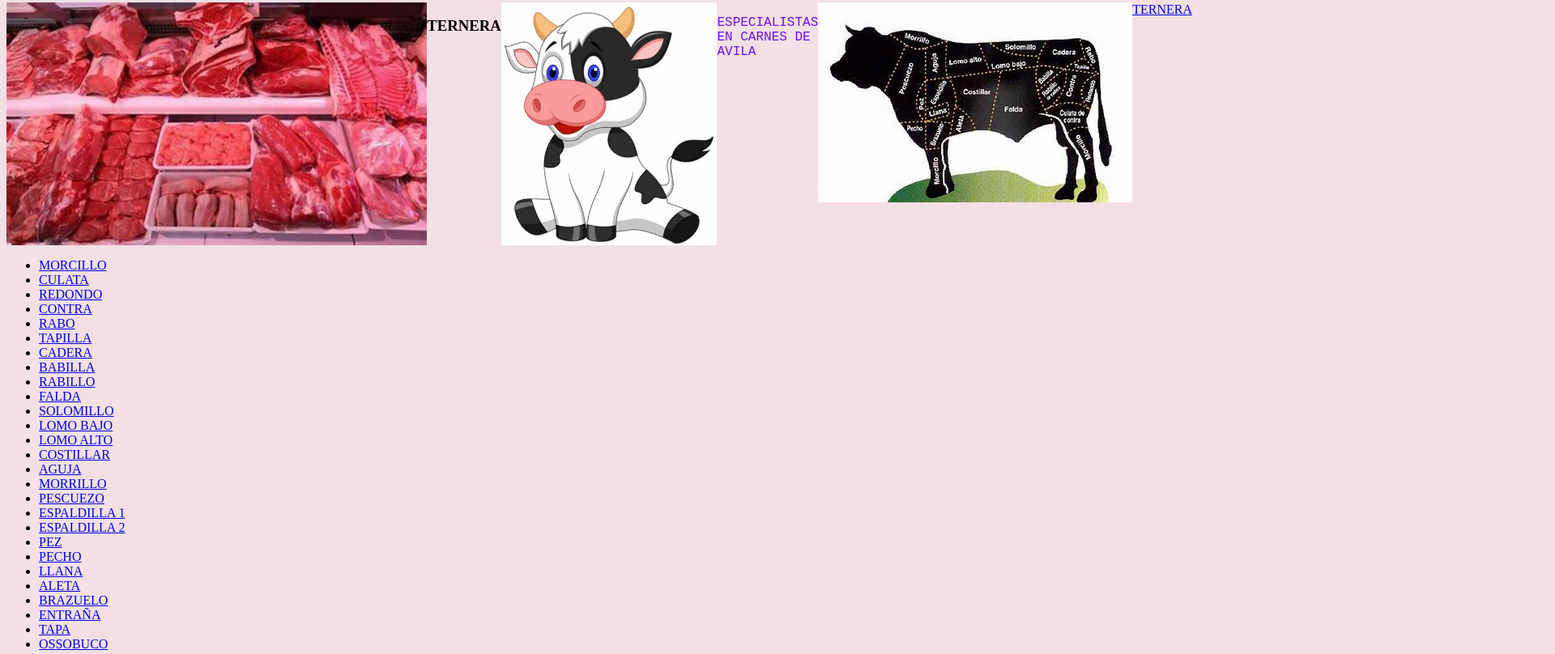
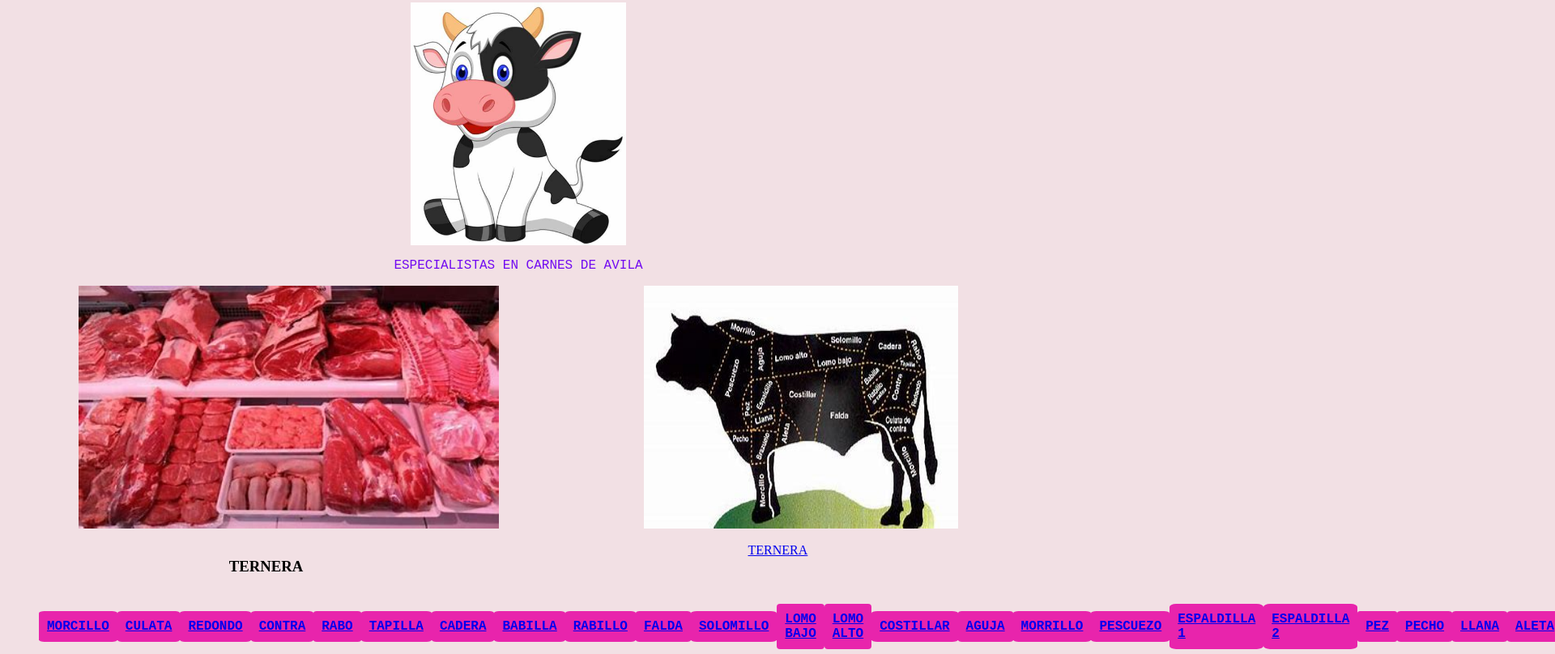
Before and after one commit to MAMAIAVK/CARNICERIA, a plain HTML site: page index.html in a window 1280 px wide. Shown: the part 888-1696 px from the top of the page at 81% size, 1920 px wide, since content can reach past the window. Drawn offline with Linux system fonts and the light colour scheme.

Commit message:
comenzar nav

```diff
--- a/index.html
+++ b/index.html
@@ -26,23 +26,44 @@
     <br>
     <h2>CARNICERIA</h2>
     <div>
-        <nav id="fachada-ternera">
+        <div style="display: flex;justify-content: center;">
+            <img src="imagenes/TERNERA/VAQUITA.jfif" alt="VAQUITA" height="300px">
             <br>
+        </div>
+        <div style="display: flex;justify-content: center;">
+            <p>ESPECIALISTAS EN CARNES DE AVILA</p>
+        </div>
 
+
+
+        <div id="escaparate">
+            <img src="imagenes/TERNERA/ESCAPARATE DE CARNE.jfif" alt="escaparatedecarne" height="300">
+
+
+
+            <img src="imagenes/TERNERA/DESPIECE DE TERNERA.jfif" alt="despiece de ternera">
+
+        </div>
         <br>
-            <img src="imagenes/TERNERA/ESCAPARATE DE CARNE.jfif" alt="escaparatedecarne" height="300">
-            <br>
-            <h3 id="ternera"> TERNERA</h3>
-            <br>
+        <div id="despiece">
+            <h3> TERNERA</h3>
+            <a href="#piezasdeternera">TERNERA</a>
+        </div>
 
-            <img src="imagenes/TERNERA/VAQUITA.jfif" alt="VAQUITA" height="300px">
-            <p>ESPECIALISTAS EN CARNES DE AVILA</p>
-            <br>
-            <img src="imagenes/TERNERA/DESPIECE DE TERNERA.jfif" alt="despiece de ternera">
-            <br>
-            <a href="#piezasdeternera">TERNERA</a>
 
-        </nav>
+    </div>
+
+
+
+
+
+
+
+
+
+
+
+
     <nav>
         <div>
             <ul id="piezasdeternera">
--- a/style.css
+++ b/style.css
@@ -18,25 +18,65 @@ footer {
     display: flex;
 }
 
+/*
 nav {
     display: flex;
     justify-content: space-between;
+}*/
+
+
+#escaparate {
+    justify-content: space-around;
+    display: flex;
+    text-align: center;
+    flex-wrap: wrap;
 }
 
-#fachada-ternera {
+#despiece {
+    justify-content: space-around;
     display: flex;
-    align-items: flex-start;
+    text-align: center;
+    flex-wrap: wrap;
+}
+/*
+#ternera {
+    display: flex;
+    align-content: center;
+    text-align: center;
+}*/
 
+#ternera{
+    display: grid;
+    grid-template-columns: 2fr 2fr;
+    justify-content: space-around;
+}
+
+nav ul {
+    display: flex;
+}
+
+nav div ul li {
+    display: flex;
+    margin: auto;
+    text-transform: uppercase;
+    background-color: rgba(231, 7, 164, 0.866);
+    color: rgba(15, 14, 14, 0.93);
+    padding: 10px;
+    border-radius: 7%;
+    font-weight: 700;
+    font-family: 'Courier New', Courier, monospace;
 }
 
 #fachada-cerdo {
     display: flex;
-    align-items: flex-start;
+    justify-content: space-around;
+    flex-wrap: wrap;
 }
 
 #fachada-pollo {
     display: flex;
-    align-items: flex-start;
+    justify-content: space-around;
+    flex-wrap: wrap;
 
 
 }
```
Lines whose indentation alone changed are shown as unchanged.
